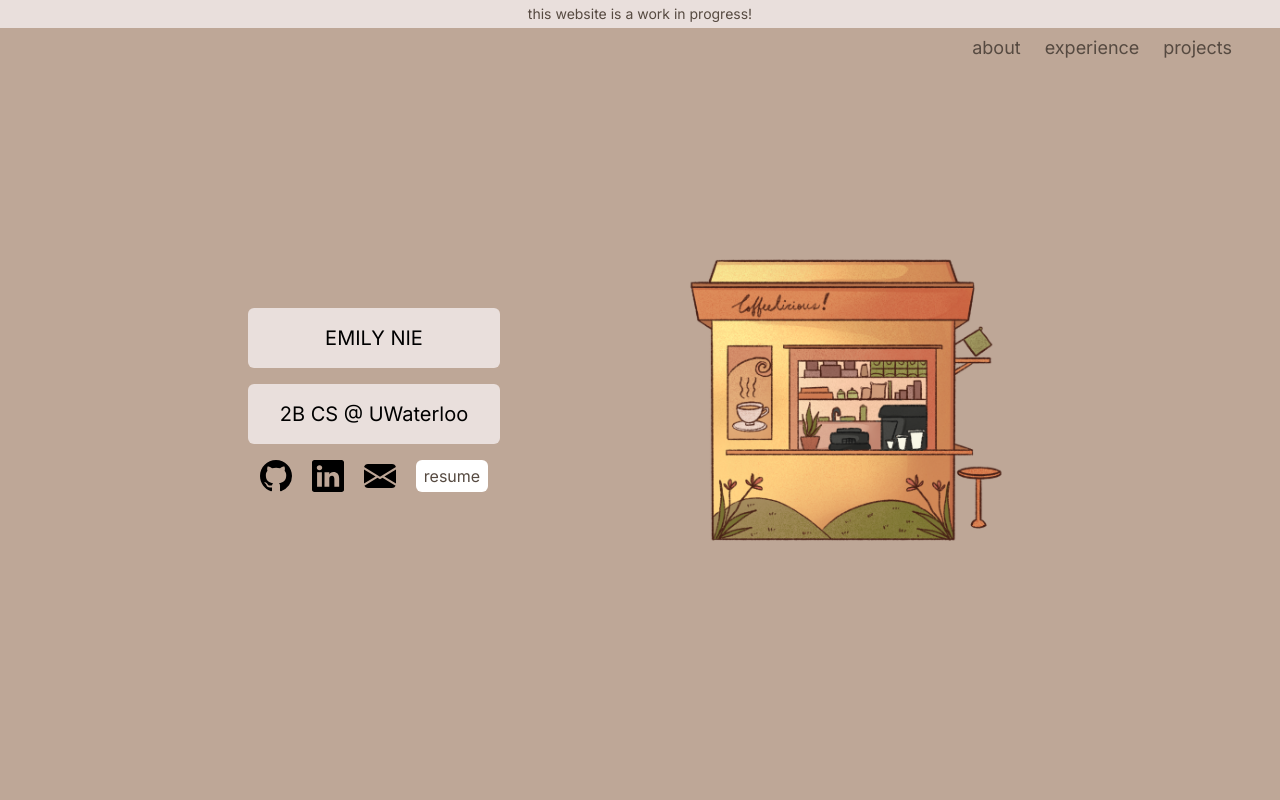
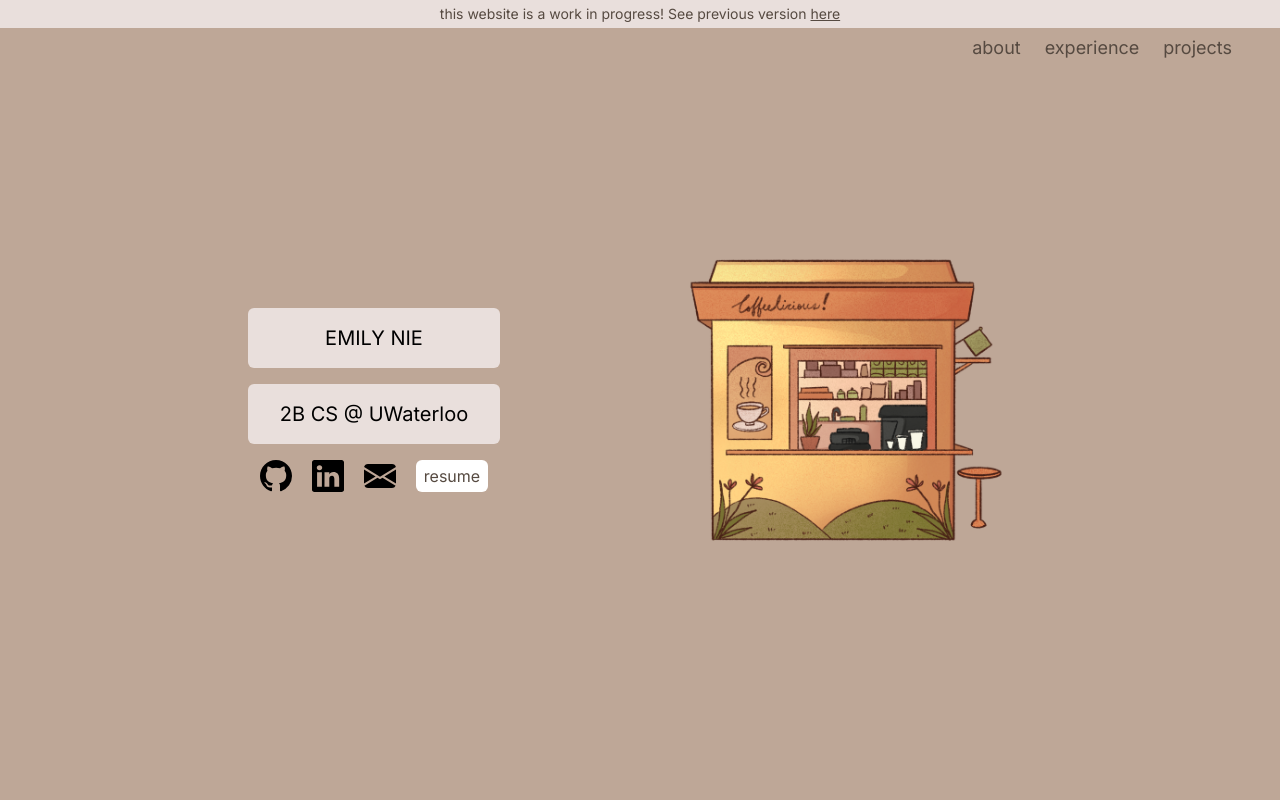
Before and after one commit to emilyniee/Personal-website, a Next.js app: page / in a window 1280 px wide. Shown: the top 800 px of the page. Built offline with nearby package versions, Linux system fonts and the light colour scheme.

Commit message:
linking to previous website

```diff
--- a/src/app/page.tsx
+++ b/src/app/page.tsx
@@ -3,14 +3,13 @@ import Navbar from "./components/navbar";
 import About from "./sections/about";
 import Experience from "./sections/experience";
 import Projects from "./sections/projects";
+import Wip from "./sections/wip";
 
 export default function Home() {
   return (
     <main className="flex flex-col min-h-screen min-w-screen">
-        <main className=" w-full flex justify-center fixed px-12 pb-1 pt-1 bg-coffee-100">
-            <h1 className="text-sm text-coffee-300">this website is a work in progress!</h1>
-        </main>
       <Navbar/>
+      <Wip/>
       <Landing/>
       <About/>
       <Experience/>
--- /dev/null
+++ b/src/app/sections/wip.tsx
@@ -0,0 +1,16 @@
+export default function Projects() {
+    return (
+    <main className="w-full flex justify-center fixed px-12 pb-1 pt-1 bg-coffee-100">
+  <h1 className="text-sm text-coffee-300">
+    this website is a work in progress! See previous version
+    <a
+      href="https://emily-nie-v2.vercel.app"
+      target="_blank"
+      className="text-sm text-coffee-300 underline hover:text-coffee-400 ml-1"
+    >
+      here
+    </a>
+  </h1>
+
+</main>
+    )}
```
